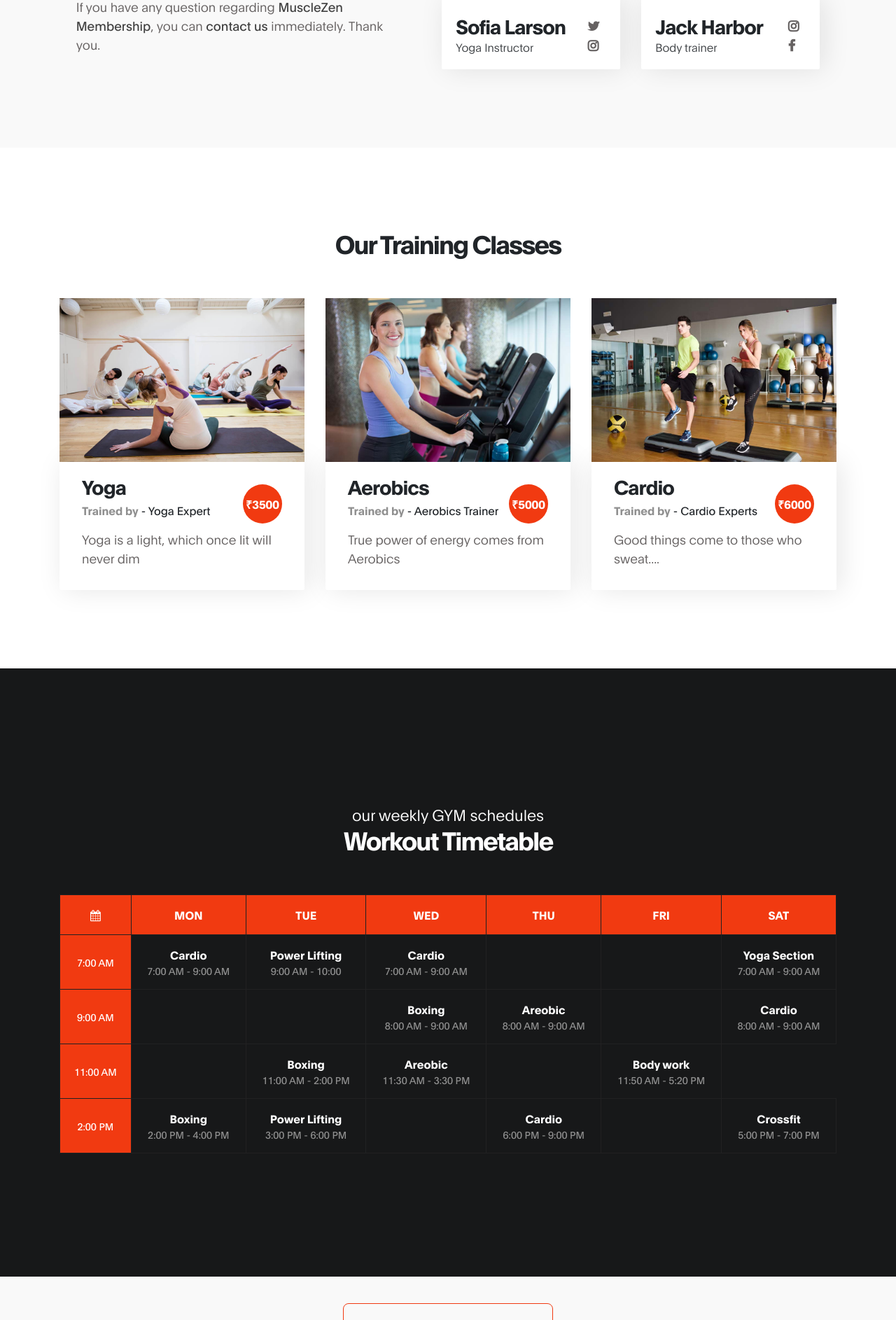
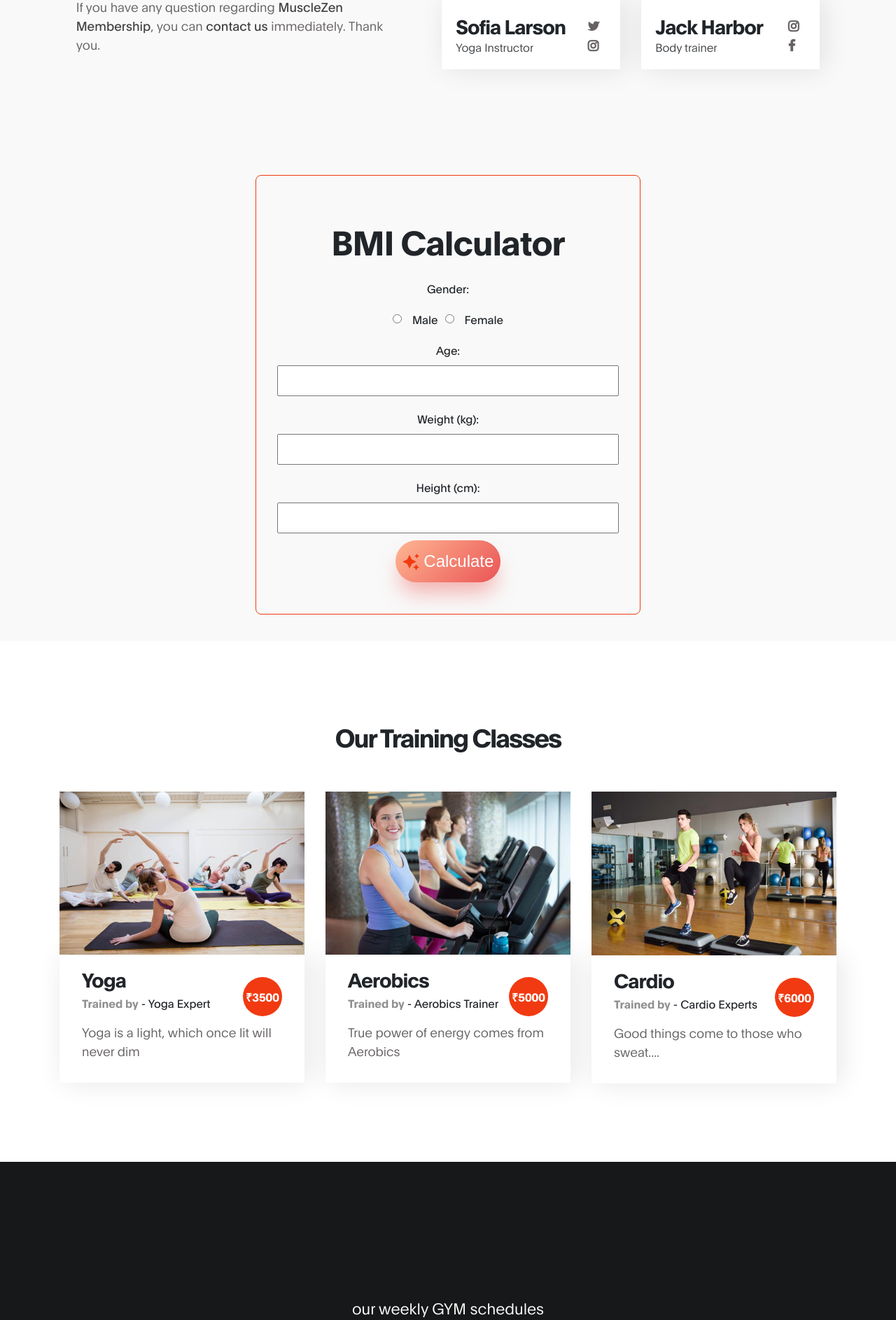
Before and after one commit to MintViper03/MuscleZen, a PHP site: page / in a window 1280 px wide. Shown: the part 1679-3565 px from the top of the page at 70% size. Run offline with PHP 8.4, Linux system fonts and the light colour scheme.

Commit message:
BMI fully fixed is now working

```diff
--- a/MyGym Website/css/main.css
+++ b/MyGym Website/css/main.css
@@ -1,71 +1,72 @@
-
-
 @font-face {
-      font-family: 'Plain';
-      src: url('../fonts/Plain-Regular.woff2') format('woff2'),
-          url('../fonts/Plain-Regular.woff') format('woff');
+  font-family: "Plain";
+  src: url("../fonts/Plain-Regular.woff2") format("woff2"),
+    url("../fonts/Plain-Regular.woff") format("woff");
   font-weight: normal;
   font-style: normal;
 }
 
 @font-face {
-      font-family: 'Plain';
-      src: url('../fonts/Plain-Light.woff2') format('woff2'),
-          url('../fonts/Plain-Light.woff') format('woff');
+  font-family: "Plain";
+  src: url("../fonts/Plain-Light.woff2") format("woff2"),
+    url("../fonts/Plain-Light.woff") format("woff");
   font-weight: 300;
   font-style: normal;
 }
 
 @font-face {
-      font-family: 'Plain';
-      src: url('../fonts/Plain-Bold.woff2') format('woff2'),
-          url('../fonts/Plain-Bold.woff') format('woff');
+  font-family: "Plain";
+  src: url("../fonts/Plain-Bold.woff2") format("woff2"),
+    url("../fonts/Plain-Bold.woff") format("woff");
   font-weight: bold;
   font-style: normal;
 }
 
 :root {
-    --primary-color:        #f13a11;
-    --white-color:          #ffffff;
-    --dark-color:           #171819;
-    --about-bg-color:       #f9f9f9;
+  --primary-color: #f13a11;
+  --white-color: #ffffff;
+  --dark-color: #171819;
+  --about-bg-color: #f9f9f9;
 
-    --gray-color:           #909090;
-    --link-color:           #404040;
-    --p-color:              #666262;
+  --gray-color: #909090;
+  --link-color: #404040;
+  --p-color: #666262;
 
-    --base-font-family:     'Plain', sans-serif;
-    --font-weight-bold:     bold;
-    --font-weight-normal:   normal;
-    --font-weight-light:    300;
-    --font-weight-thin:     100;
+  --base-font-family: "Plain", sans-serif;
+  --font-weight-bold: bold;
+  --font-weight-normal: normal;
+  --font-weight-light: 300;
+  --font-weight-thin: 100;
 
-    --h1-font-size:         48px;
-    --h2-font-size:         36px;
-    --h3-font-size:         28px;
-    --h4-font-size:         24px;
-    --h5-font-size:         22px;
-    --h6-font-size:         22px;
-    --p-font-size:          18px;
-    --base-font-size:       16px;
-    --menu-font-size:       14px;
+  --h1-font-size: 48px;
+  --h2-font-size: 36px;
+  --h3-font-size: 28px;
+  --h4-font-size: 24px;
+  --h5-font-size: 22px;
+  --h6-font-size: 22px;
+  --p-font-size: 18px;
+  --base-font-size: 16px;
+  --menu-font-size: 14px;
 
-    --border-radius-large:  100%;
-    --border-radius-small:  2px;
+  --border-radius-large: 100%;
+  --border-radius-small: 2px;
 }
-
 
 body {
   background: var(--white-color);
   font-family: var(--base-font-family);
 }
 
-
 /*
    TYPOGRAPHY
   */
 
-  h1,h2,h3,h4,h5,h6 {
+h1,
+h2,
+h3,
+h4,
+h5,
+h6 {
   font-weight: var(--font-weight-thin);
   line-height: normal;
 }
@@ -125,7 +126,6 @@
   padding: 7rem 0;
 }
 
-
 /* BUTTON */
 
 .custom-btn {
@@ -154,7 +154,6 @@
 
 .custom-btn.bordered:hover,
 .custom-btn.bordered:focus,
-
 .custom-btn.bg-color:hover,
 .custom-btn.bg-color:focus {
   background: var(--white-color);
@@ -174,8 +173,6 @@
   background: var(--primary-color);
   color: var(--white-color);
 }
-
-
 
 /*
      GENERAL
@@ -210,7 +207,6 @@
   text-decoration: none;
 }
 
-
 /* BG OVERLAY */
 
 .bg-overlay {
@@ -224,7 +220,6 @@
   height: 100%;
   opacity: 0.85;
 }
-
 
 /*
      MODAL
@@ -245,7 +240,6 @@
   color: var(--primary-color);
 }
 
-
 /*
     FEATURE
 */
@@ -256,7 +250,7 @@
 }
 
 .logo {
-    display: flex ;
+  display: flex;
   height: 50px;
   width: 50px;
   position: absolute;
@@ -264,7 +258,6 @@
   margin-left: -65px;
   max-width: 90%;
 }
-
 
 /*
      MENU
@@ -280,7 +273,6 @@
 .navbar-expand-lg .navbar-nav .nav-link {
   padding-right: 1.5rem;
   padding-left: 1.5rem;
-
 }
 
 .navbar-brand {
@@ -331,7 +323,8 @@
 .navbar-toggler[aria-expanded="true"] .navbar-toggler-icon::after {
   transition: top 300ms 50ms ease, -webkit-transform 300ms 350ms ease;
   transition: top 300ms 50ms ease, transform 300ms 350ms ease;
-    transition: top 300ms 50ms ease, transform 300ms 350ms ease, -webkit-transform 300ms 350ms ease;
+  transition: top 300ms 50ms ease, transform 300ms 350ms ease,
+    -webkit-transform 300ms 350ms ease;
   top: 0;
 }
 
@@ -356,14 +349,15 @@
 .navbar-toggler .navbar-toggler-icon::after {
   transition: top 300ms 350ms ease, -webkit-transform 300ms 50ms ease;
   transition: top 300ms 350ms ease, transform 300ms 50ms ease;
-    transition: top 300ms 350ms ease, transform 300ms 50ms ease, -webkit-transform 300ms 50ms ease;
+  transition: top 300ms 350ms ease, transform 300ms 50ms ease,
+    -webkit-transform 300ms 50ms ease;
   position: absolute;
   right: 0;
   left: 0;
   background: var(--primary-color);
   width: 30px;
   height: 2px;
-    content: '';
+  content: "";
 }
 
 .navbar-toggler .navbar-toggler-icon::before {
@@ -379,7 +373,7 @@
   */
 
 .hero {
-    background-image: url('../images/bg.jpg');
+  background-image: url("../images/bg.jpg");
   background-size: cover;
   background-position: top;
   background-repeat: no-repeat;
@@ -388,14 +382,13 @@
   position: relative;
 }
 
-
 /*
      CLASS
   */
 
 .class-info {
   background: var(--white-color);
-    box-shadow: 6px 0 38px rgba(20,20,20,0.10);
+  box-shadow: 6px 0 38px rgba(20, 20, 20, 0.1);
   border-radius: 0 0 2px 2px;
   padding: 1rem 2rem;
   position: relative;
@@ -423,7 +416,6 @@
   line-height: 3.5rem;
   text-align: center;
 }
-
 
 /*
      SCHEDULE
@@ -485,10 +477,10 @@
   padding-bottom: 22px;
 }
 
-  .table td, .table th {
+.table td,
+.table th {
   padding: 1rem;
 }
-
 
 /*
       ABOUT & TEAM
@@ -515,7 +507,7 @@
 .team-info {
   background: var(--white-color);
   border-radius: 0 0 2px 2px;
-    box-shadow: 6px 0 38px rgba(20,20,20,0.10);
+  box-shadow: 6px 0 38px rgba(20, 20, 20, 0.1);
   padding: 20px;
   position: relative;
 }
@@ -534,7 +526,6 @@
 .team-info .social-icon li {
   display: block;
 }
-
 
 /*
      CONTACT
@@ -581,7 +572,6 @@
   width: 100%;
 }
 
-
 /*
      FOOTER
   */
@@ -604,7 +594,6 @@
 .site-footer .fa {
   color: var(--primary-color);
 }
-
 
 /*
      SOCIAL ICON
@@ -635,13 +624,11 @@
   color: var(--primary-color);
 }
 
-
 /*
      RESPONSIVE STYLES
   */
 
 @media screen and (max-width: 992px) {
-
   .section {
     padding: 5rem 0;
   }
@@ -669,7 +656,6 @@
 }
 
 @media screen and (max-width: 767px) {
-
   h1 {
     font-size: 38px;
   }
@@ -755,7 +741,7 @@ Button "Become A member today" section
   box-sizing: border-box; /* Include padding and border in the element's total width and height */
 }
 
-.but{
+.but {
   padding-top: 5%;
   justify-content: left;
   margin: auto 100px;
@@ -765,15 +751,15 @@ Button "Become A member today" section
   BMI Calculator Section
 */
 
-.bmi-cal-section{
-  background-color:#f9f9f9;
+.bmi-cal-section {
+  background-color: #f9f9f9;
   padding: 3%;
 }
 
 .bmi-container {
-  max-width: 300px;
+  max-width: 550px;
   margin: 0 auto;
-  padding: 20px;
+  padding: 30px;
   border: 1px solid #f13a11;
   border-radius: 8px;
   text-align: center;
@@ -781,23 +767,32 @@ Button "Become A member today" section
 
 label {
   display: block;
-  margin: 10px 0 50px;
+  margin: 10px 0 10px; /* Adjusted margin */
 }
 
-input {
+.gender-options {
+  display: flex;
+  justify-content: center;
+  align-items: center;
+  gap: 10px; /* Space between radio buttons */
+  margin-bottom: 10px;
+}
+
+input[type="number"],
+input[type="float"] {
   width: 100%;
   padding: 8px;
   margin-bottom: 10px;
+}
+
+input[type="radio"] {
+  margin-right: 5px;
 }
 
 .btn1 {
   transition: all 0.3s ease-in-out;
   font-family: "Dosis", sans-serif;
   margin: auto;
-
-}
-
-.btn1 {
   width: 150px;
   height: 60px;
   border-radius: 50px;
--- a/MyGym Website/index.html
+++ b/MyGym Website/index.html
@@ -188,6 +188,37 @@
                </div>
      </section>
 
+     <!-- BMI Caculator section -->
+
+     <section class="bmi-cal-section">
+        <div class="bmi-container">
+            <h1>BMI Calculator</h1>
+            <form id="bmiForm">
+                <label for="gender">Gender:</label>
+                <div class="gender-options">
+                    <input type="radio" id="male" name="gender" value="male" required>
+                    <label for="male">Male</label>
+                    <input type="radio" id="female" name="gender" value="female" required>
+                    <label for="female">Female</label>
+                </div>
+                <label for="age">Age:</label>
+                <input type="number" id="age" name="age" required>
+                <label for="weight">Weight (kg):</label>
+                <input type="number" id="weight" name="weight" required>
+                <label for="height">Height (cm):</label>
+                <input type="float" id="height" name="height" required>
+                <button type="submit" class="btn1">
+                    <svg height="24" width="24" fill="#f13a11" viewBox="0 0 24 24" data-name="Layer 1" id="Layer_1" class="sparkle">
+                        <path d="M10,21.236,6.755,14.745.264,11.5,6.755,8.255,10,1.764l3.245,6.491L19.736,11.5l-6.491,3.245ZM18,21l1.5,3L21,21l3-1.5L21,18l-1.5-3L18,18l-3,1.5ZM19.333,4.667,20.5,7l1.167-2.333L24,3.5,21.667,2.333,20.5,0,19.333,2.333,17,3.5Z"></path>
+                    </svg>
+                    <span class="text">Calculate</span>
+                </button>
+            </form>
+            <div id="bmiResult"></div>
+        </div>
+    </section>
+
+
 
      <!-- CLASS -->
      <section class="class section" id="class">
@@ -367,33 +398,6 @@
                </div>
      </section>
 
-     <!-- BMI Caculator section -->
-
-     <section class="bmi-cal-section">
-
-        <div class="bmi-container">
-            <h1>BMI Calculator</h1>
-            <form id="bmiForm">
-                <label for="weight">Weight (kg):</label>
-                <input type="number" id="weight" name="weight" required>
-                <label for="height">Height (cm):</label>
-                <input type="number" id="height" name="height" required>
-                <button type="submit" class="btn1">
-
-                    <svg height="24" width="24" fill="#f13a11" viewBox="0 0 24 24" data-name="Layer 1" id="Layer_1" class="sparkle">
-                        <path d="M10,21.236,6.755,14.745.264,11.5,6.755,8.255,10,1.764l3.245,6.491L19.736,11.5l-6.491,3.245ZM18,21l1.5,3L21,21l3-1.5L21,18l-1.5-3L18,18l-3,1.5ZM19.333,4.667,20.5,7l1.167-2.333L24,3.5,21.667,2.333,20.5,0,19.333,2.333,17,3.5Z"></path>
-                    </svg>
-
-                    <span class="text">Calcullate</span>
-
-                </button>
-            </form>
-            <div id="bmiResult"></div>
-        </div>
-        <script src="bmical.js"></script>
-
-     </section>
-
 
      <!-- CONTACT -->
      <section class="contact section" id="contact">
@@ -518,19 +522,37 @@
             // Get user input
             const weight = parseFloat(document.getElementById('weight').value);
             const height = parseFloat(document.getElementById('height').value) / 100; // Convert cm to meters
+            const age = parseInt(document.getElementById('age').value);
+            const gender = document.querySelector('input[name="gender"]:checked').value; // Updated to get the selected radio button value
 
             // Check if inputs are valid numbers
-            if (isNaN(weight) || isNaN(height) || weight <= 0 || height <= 0) {
-                document.getElementById('bmiResult').innerHTML = '<h2>Please enter valid weight and height.</h2>';
+            if (isNaN(weight) || isNaN(height) || isNaN(age) || weight <= 0 || height <= 0 || age <= 0) {
+                document.getElementById('bmiResult').innerHTML = '<h2>Please enter valid weight, height, and age.</h2>';
                 return;
             }
 
             // Calculate BMI
             const bmi = weight / (height * height);
 
+            // Interpret BMI based on gender and age
+            let interpretation = '';
+            if (gender === 'male') {
+                if (age < 18) {
+                    interpretation = 'BMI interpretation for boys under 18 is different.';
+                } else {
+                    interpretation = 'BMI interpretation for adult men.';
+                }
+            } else {
+                if (age < 18) {
+                    interpretation = 'BMI interpretation for girls under 18 is different.';
+                } else {
+                    interpretation = 'BMI interpretation for adult women.';
+                }
+            }
+
             // Display result
             const resultElement = document.getElementById('bmiResult');
-            resultElement.innerHTML = `<h2>Your BMI is ${bmi.toFixed(2)}</h2>`;
+            resultElement.innerHTML = `<h2>Your BMI is ${bmi.toFixed(2)}</h2><p>${interpretation}</p>`;
         });
     });
 </script>
```
Lines whose indentation alone changed are shown as unchanged.
